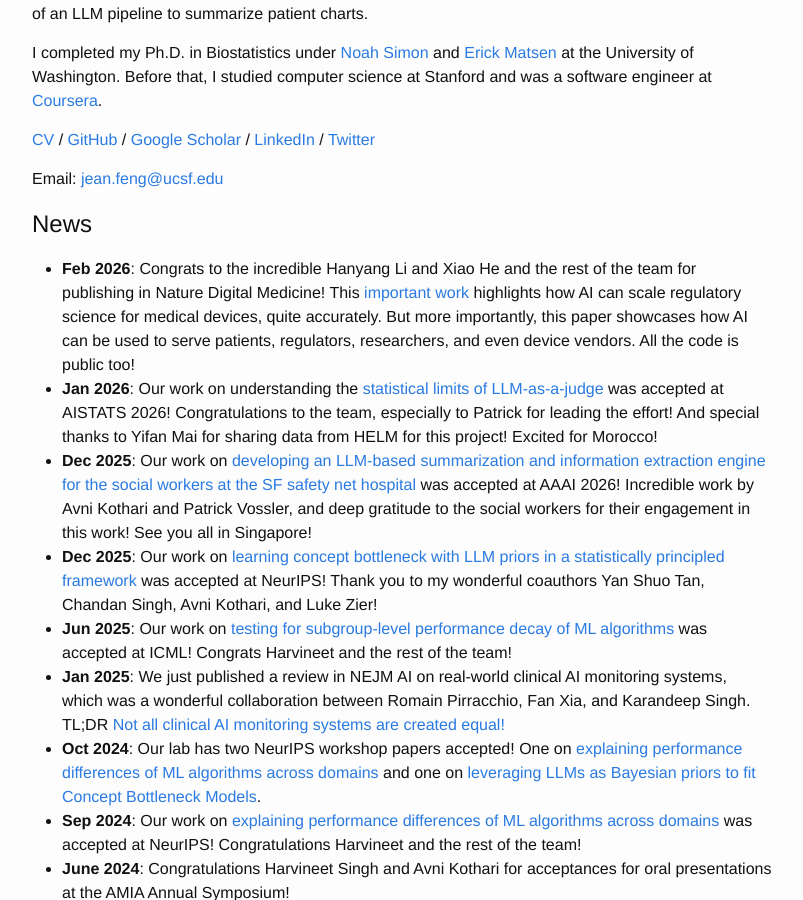
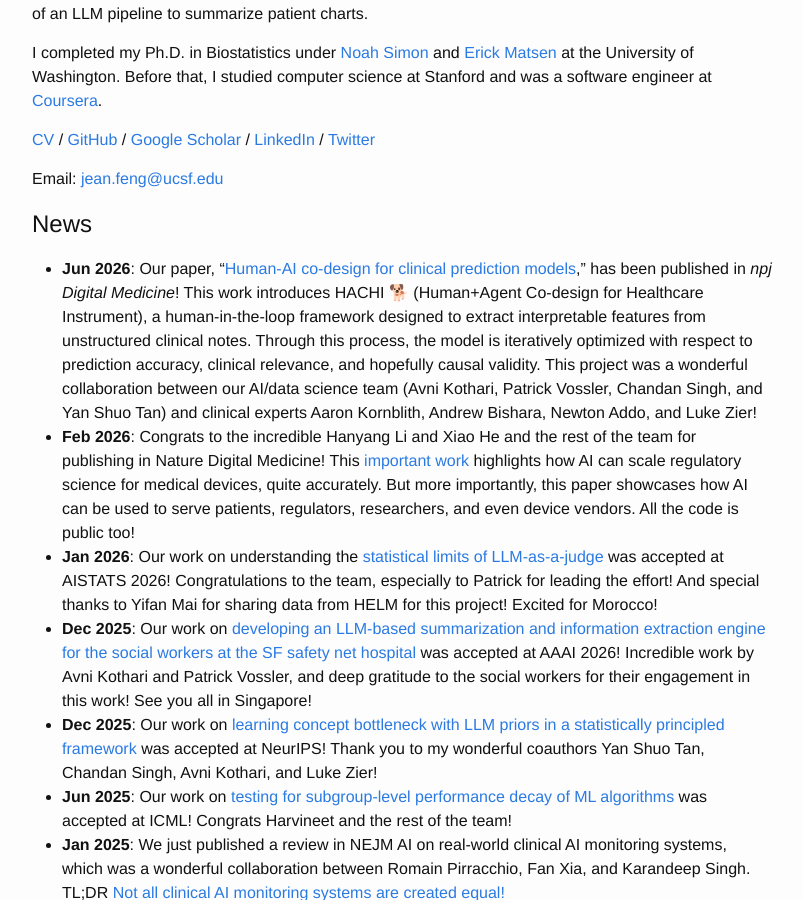
Before and after one commit to jjfeng/jjfeng.github.io, a Jekyll site: the page built from index.md, in a window 1280 px wide and 900 px high, scrolled down 495 px. Shown: the whole window, without its empty margins (238-1041 px from the left). Built offline with Jekyll 4.4.1, drawn with Linux system fonts in a browser that asks for light colours.

Commit message:
update news

```diff
--- a/index.md
+++ b/index.md
@@ -44,6 +44,7 @@ document.write("<a href='mailto:"+link+"'>"+link+"</a>")
 </script><noscript>Sorry, you need Javascript on to email.</noscript>
 
 ## News
+- **Jun 2026**: Our paper, "[Human-AI co-design for clinical prediction models](https://www.nature.com/articles/s41746-026-02838-5)," has been published in *npj Digital Medicine*! This work introduces HACHI 🐕 (Human+Agent Co-design for Healthcare Instrument), a human-in-the-loop framework designed to extract interpretable features from unstructured clinical notes. Through this process, the model is iteratively optimized with respect to prediction accuracy, clinical relevance, and hopefully causal validity. This project was a wonderful collaboration between our AI/data science team (Avni Kothari, Patrick Vossler, Chandan Singh, and Yan Shuo Tan) and clinical experts Aaron Kornblith, Andrew Bishara, Newton Addo, and Luke Zier!
 - **Feb 2026**: Congrats to the incredible Hanyang Li and Xiao He and the rest of the team for publishing in Nature Digital Medicine! This [important work](https://doi.org/10.1038/s41746-026-02353-7) highlights how AI can scale regulatory science for medical devices, quite accurately. But more importantly, this paper showcases how AI can be used to serve patients, regulators, researchers, and even device vendors. All the code is public too!
 - **Jan 2026**: Our work on understanding the [statistical limits of LLM-as-a-judge](https://arxiv.org/abs/2505.21972) was accepted at AISTATS 2026! Congratulations to the team, especially to Patrick for leading the effort! And special thanks to Yifan Mai for sharing data from HELM for this project! Excited for Morocco!
 - **Dec 2025**: Our work on [developing an LLM-based summarization and information extraction engine for the social workers at the SF safety net hospital](https://arxiv.org/abs/2508.08504) was accepted at AAAI 2026! Incredible work by Avni Kothari and Patrick Vossler, and deep gratitude to the social workers for their engagement in this work! See you all in Singapore!
```
